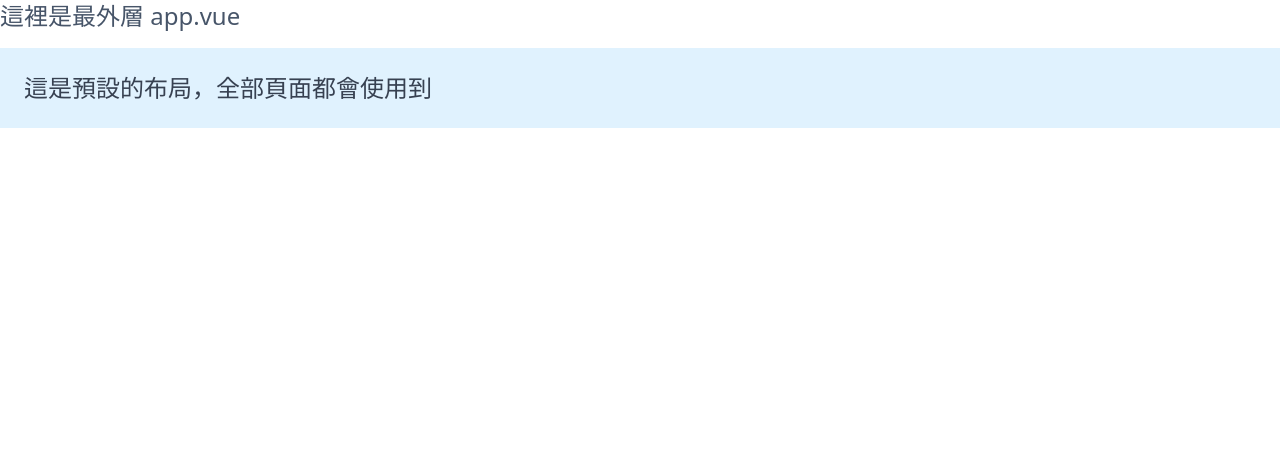
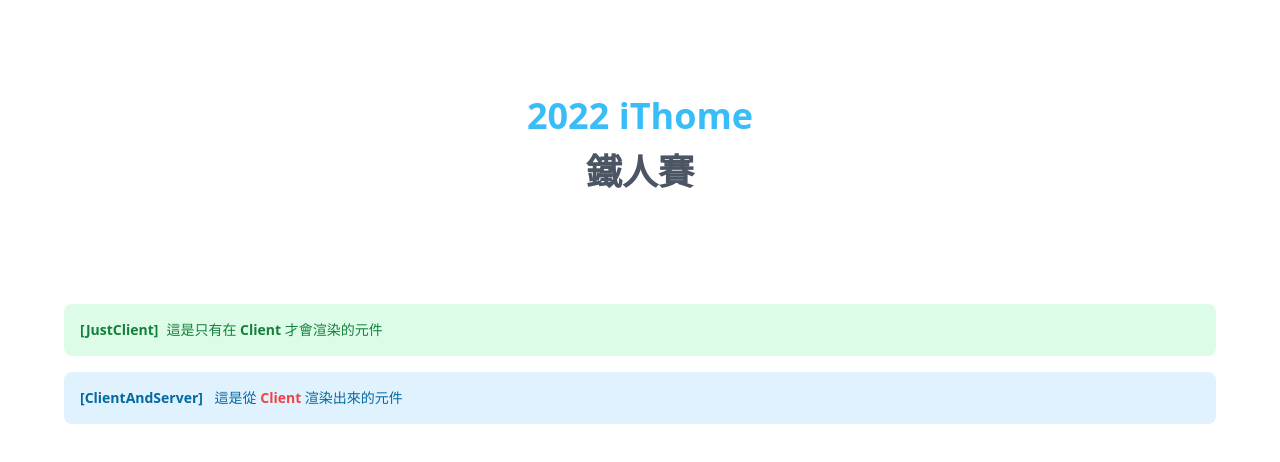
Before and after one commit to ReganHe/nuxt3-app, a Nuxt app: page /component/client in a window 1280 px wide. Shown: the top 462 px of the page. Built offline with nearby package versions, Linux system fonts and the light colour scheme.

Commit message:
组件-只在Client或只在Server端显示

```diff
--- a/app.vue
+++ b/app.vue
@@ -1,8 +1,5 @@
 <template>
-  <div>
-    <p class="pb-4 text-2xl text-slate-600">這裡是最外層 app.vue</p>
-    <NuxtLayout>
-      <NuxtPage />
-    </NuxtLayout>
-  </div>
+  <NuxtLayout>
+    <NuxtPage />
+  </NuxtLayout>
 </template>
--- /dev/null
+++ b/components/ClientAndServer.client.vue
@@ -0,0 +1,8 @@
+<template>
+  <div class="mx-16 my-4 rounded-lg bg-sky-100 p-4 text-sm text-sky-700">
+    <span class="font-semibold">[ClientAndServer]</span>
+    <span class="ml-2">
+      這是從 <span class="font-bold text-red-500">Client</span> 渲染出來的元件
+    </span>
+  </div>
+</template>
--- /dev/null
+++ b/components/ClientAndServer.server.vue
@@ -0,0 +1,9 @@
+<template>
+  <div class="mx-16 my-4 rounded-lg bg-sky-100 p-4 text-sm text-sky-700">
+    <span class="font-semibold">[ClientAndServer]</span>
+    <span class="ml-2">
+      這是從 <span class="font-bold text-red-500">Server</span> 渲染出來的元件，請等待 Client
+      接手渲染
+    </span>
+  </div>
+</template>
--- /dev/null
+++ b/components/IronManWelcome.vue
@@ -0,0 +1,8 @@
+<template>
+  <div class="bg-white py-24">
+    <div class="flex flex-col items-center">
+      <h1 class="text-4xl font-semibold text-sky-400">2022 iThome</h1>
+      <p class="mt-4 text-4xl font-bold text-gray-600">鐵人賽</p>
+    </div>
+  </div>
+</template>
--- /dev/null
+++ b/components/JustClient.client.vue
@@ -0,0 +1,6 @@
+<template>
+  <div class="mx-16 my-4 rounded-lg bg-green-100 p-4 text-sm text-green-700">
+    <span class="font-semibold">[JustClient]</span>
+    <span class="ml-2">這是只有在 <span class="font-bold">Client</span> 才會渲染的元件</span>
+  </div>
+</template>
--- /dev/null
+++ b/pages/component/client.vue
@@ -0,0 +1,18 @@
+<template>
+  <div>
+    <ClientOnly>
+      <IronManWelcome />
+      <template #fallback>
+        <p class="my-6 flex justify-center">[IronManWelcome] 載入中...</p>
+      </template>
+    </ClientOnly>
+    <JustClient />
+    <ClientAndServer />
+  </div>
+</template>
+
+<script setup>
+definePageMeta({
+  layout: false
+})
+</script>
```
